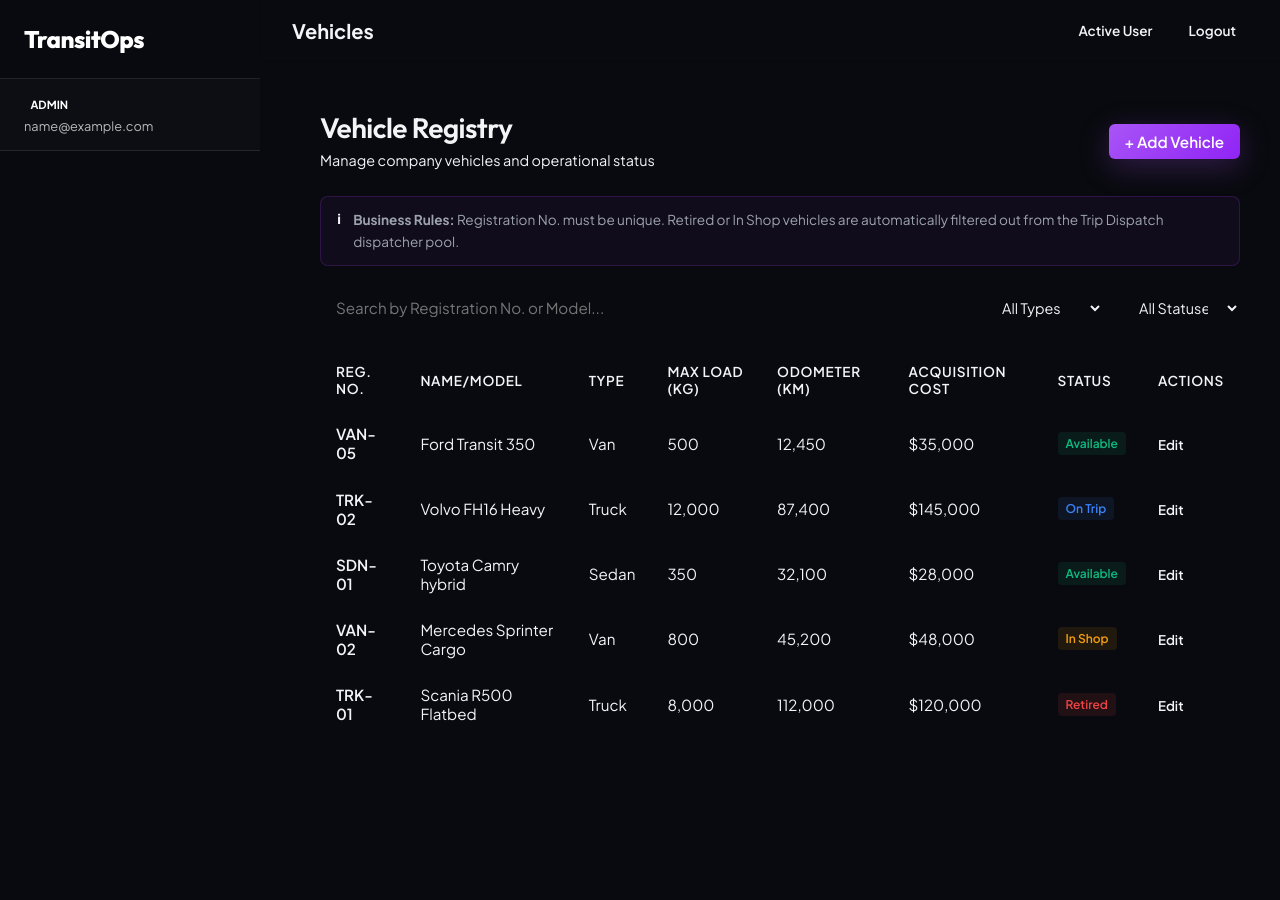
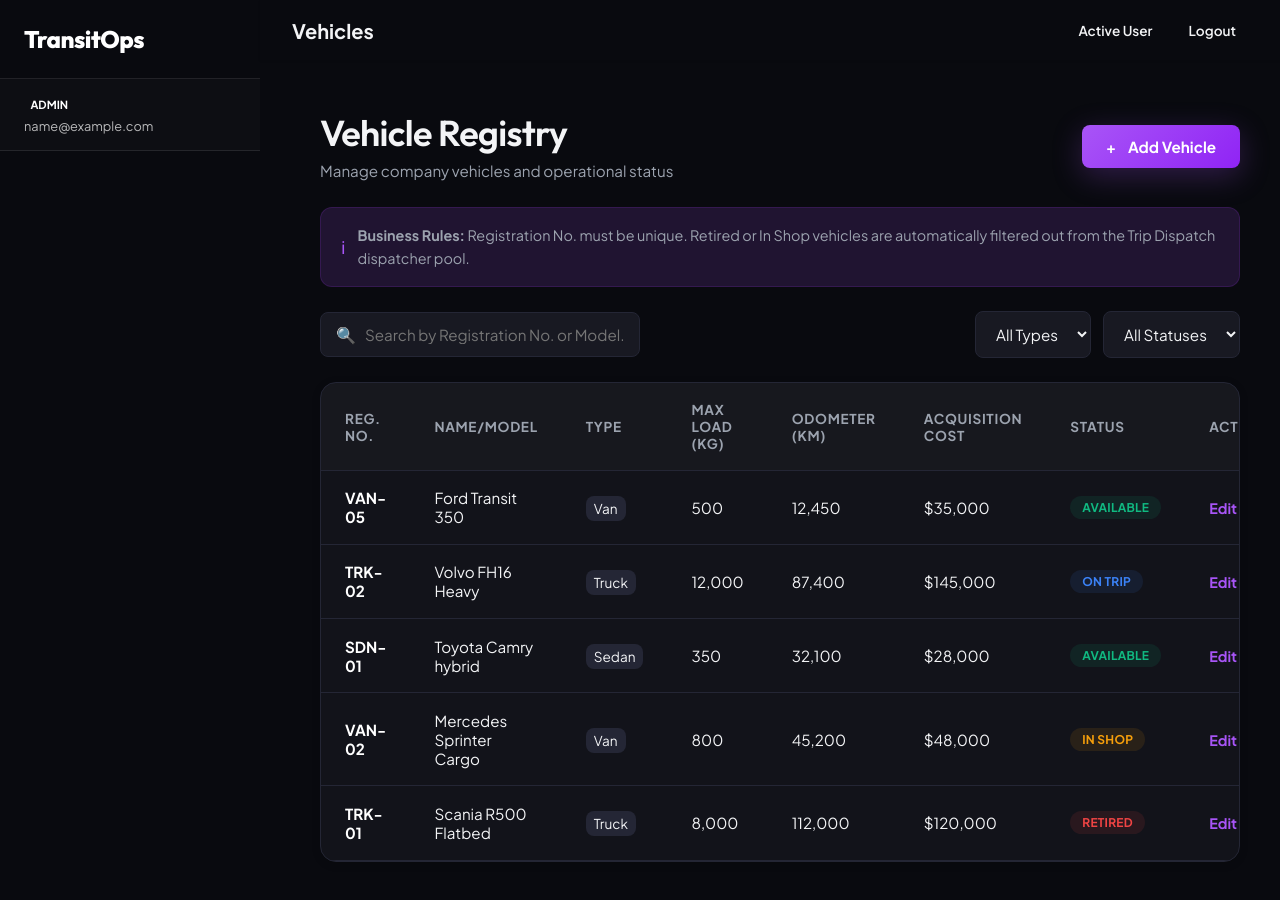
Before and after one commit to nishad-shaik/TransitOps-odoo, a Vue app in the folder frontend/: page /vehicles in a window 1280 px wide. Before the commit the page ends 800 px from the top, so only its background shows below. Built offline with nearby package versions, Linux system fonts and the light colour scheme; sample sign-in values are in the browser's storage.

Commit message:
style: refine vehicles registry table headers and modals

```diff
--- a/frontend/src/views/Vehicles.vue
+++ b/frontend/src/views/Vehicles.vue
@@ -1,22 +1,26 @@
 <template>
   <div class="vehicles-container">
+    <!-- Page Header -->
     <div class="page-header">
       <div>
         <h1>Vehicle Registry</h1>
         <p class="subtitle">Manage company vehicles and operational status</p>
       </div>
-      <button @click="showAddModal = true" class="btn-primary">+ Add Vehicle</button>
+      <button @click="showAddModal = true" class="btn-primary">
+        <span class="plus-icon">+</span> Add Vehicle
+      </button>
     </div>
 
-    <!-- Info message mapping to evaluation business rules -->
+    <!-- Compliance Banner -->
     <div class="info-banner">
       <span class="info-icon">ℹ</span>
       <p><strong>Business Rules:</strong> Registration No. must be unique. Retired or In Shop vehicles are automatically filtered out from the Trip Dispatch dispatcher pool.</p>
     </div>
 
-    <!-- Filters & Search -->
+    <!-- Table Action Controls -->
     <div class="table-actions">
       <div class="search-box">
+        <span class="search-icon">🔍</span>
         <input
           type="text"
           v-model="searchQuery"
@@ -40,7 +44,7 @@
       </div>
     </div>
 
-    <!-- Data Table -->
+    <!-- Data Table Container -->
     <div class="table-card">
       <table class="data-table">
         <thead>
@@ -57,14 +61,16 @@
         </thead>
         <tbody>
           <tr v-for="vehicle in filteredVehicles" :key="vehicle.regNo">
-            <td class="font-mono">{{ vehicle.regNo }}</td>
+            <td class="font-mono highlight-text">{{ vehicle.regNo }}</td>
             <td>{{ vehicle.model }}</td>
-            <td>{{ vehicle.type }}</td>
+            <td>
+              <span class="type-tag">{{ vehicle.type }}</span>
+            </td>
             <td>{{ vehicle.maxLoad.toLocaleString() }}</td>
             <td>{{ vehicle.odometer.toLocaleString() }}</td>
             <td>${{ vehicle.acquisitionCost.toLocaleString() }}</td>
             <td>
-              <span class="status-badge" :class="vehicle.status.toLowerCase().replace(' ', '-')">
+              <span class="badge" :class="statusBadgeClass(vehicle.status)">
                 {{ vehicle.status }}
               </span>
             </td>
@@ -79,18 +85,21 @@
       </table>
     </div>
 
-    <!-- Add/Edit Vehicle Modal (Placeholder) -->
-    <div v-if="showAddModal" class="modal-overlay">
+    <!-- Modal Form -->
+    <div v-if="showAddModal" class="modal-overlay" @click.self="showAddModal = false">
       <div class="modal">
-        <h3>Add New Vehicle</h3>
+        <div class="modal-header">
+          <h3>Add New Vehicle</h3>
+          <button @click="showAddModal = false" class="close-btn">&times;</button>
+        </div>
         <form @submit.prevent="saveVehicle">
           <div class="form-group">
             <label>Registration Number</label>
-            <input type="text" v-model="newVehicle.regNo" placeholder="e.g. TN-05-A-1234" required />
+            <input type="text" v-model="newVehicle.regNo" placeholder="e.g. VAN-05" required />
           </div>
           <div class="form-group">
             <label>Name/Model</label>
-            <input type="text" v-model="newVehicle.model" placeholder="e.g. Ford Transit" required />
+            <input type="text" v-model="newVehicle.model" placeholder="e.g. Ford Transit 350" required />
           </div>
           <div class="form-row">
             <div class="form-group">
@@ -162,8 +171,14 @@ const filteredVehicles = computed(() => {
   });
 });
 
+const statusBadgeClass = (status) => {
+  if (status === 'Available') return 'badge-success';
+  if (status === 'On Trip') return 'badge-info';
+  if (status === 'In Shop') return 'badge-warning';
+  return 'badge-danger';
+};
+
 const saveVehicle = () => {
-  // Check unique registration number constraint
   const exists = vehicles.value.some(v => v.regNo.toLowerCase() === newVehicle.regNo.toLowerCase());
   if (exists) {
     alert('Registration No. must be unique');
@@ -172,7 +187,6 @@ const saveVehicle = () => {
 
   vehicles.value.push({ ...newVehicle });
   showAddModal.value = false;
-  // Reset fields
   newVehicle.regNo = '';
   newVehicle.model = '';
   newVehicle.maxLoad = 500;
@@ -199,36 +213,35 @@ const editVehicle = (vehicle) => {
 }
 
 .page-header h1 {
+  font-size: 2.25rem;
   margin: 0;
-  font-size: 1.75rem;
-  color: var(--text-h);
 }
 
 .subtitle {
-  margin: 0.25rem 0 0 0;
-  color: var(--text);
+  color: var(--text-secondary);
+  font-size: 0.95rem;
+  margin-top: 0.25rem;
+}
+
+.plus-icon {
+  margin-right: 0.25rem;
+  font-weight: 700;
+}
+
+.info-banner {
+  background-color: var(--primary-glow);
+  border: 1px solid rgba(170, 59, 255, 0.15);
+  padding: 1rem 1.25rem;
+  border-radius: var(--border-radius-md);
+  display: flex;
+  gap: 0.75rem;
+  align-items: center;
   font-size: 0.9rem;
 }
 
-.info-banner {
-  background-color: rgba(170, 59, 255, 0.05);
-  border: 1px solid rgba(170, 59, 255, 0.2);
-  padding: 0.75rem 1rem;
-  border-radius: 0.5rem;
-  display: flex;
-  gap: 0.75rem;
-  align-items: flex-start;
-  font-size: 0.85rem;
-  color: var(--text-h);
-}
-
-.info-banner p {
-  margin: 0;
-}
-
 .info-icon {
-  color: var(--accent);
-  font-weight: bold;
+  color: var(--primary);
+  font-size: 1.1rem;
 }
 
 .table-actions {
@@ -238,165 +251,84 @@ const editVehicle = (vehicle) => {
   flex-wrap: wrap;
 }
 
-.search-box input {
-  padding: 0.5rem 1rem;
-  border: 1px solid var(--border);
-  border-radius: 0.375rem;
-  width: 300px;
-  background-color: var(--bg);
-  color: var(--text-h);
-  outline: none;
+.search-box {
+  position: relative;
+  display: flex;
+  align-items: center;
 }
 
-.search-box input:focus {
-  border-color: var(--accent);
+.search-icon {
+  position: absolute;
+  left: 1rem;
+  color: var(--text-muted);
+}
+
+.search-box input {
+  padding-left: 2.75rem;
+  width: 320px;
 }
 
 .filter-group {
   display: flex;
-  gap: 1rem;
+  gap: 0.75rem;
 }
 
 .filter-group select {
-  padding: 0.5rem 1rem;
-  border: 1px solid var(--border);
-  border-radius: 0.375rem;
-  background-color: var(--bg);
-  color: var(--text-h);
-  font-size: 0.9rem;
-}
-
-.table-card {
-  background-color: var(--bg);
-  border: 1px solid var(--border);
-  border-radius: 0.5rem;
-  overflow-x: auto;
-  box-shadow: var(--shadow);
-}
-
-.data-table {
-  width: 100%;
-  border-collapse: collapse;
-  text-align: left;
-  font-size: 0.9rem;
-}
-
-.data-table th,
-.data-table td {
-  padding: 0.85rem 1rem;
-  border-bottom: 1px solid var(--border);
-}
-
-.data-table th {
-  color: var(--text);
-  font-weight: 600;
-  background-color: var(--social-bg);
-}
-
-.data-table td {
-  color: var(--text-h);
+  width: auto;
+  cursor: pointer;
 }
 
 .font-mono {
   font-family: var(--mono);
-  font-weight: 600;
 }
 
-.status-badge {
-  padding: 0.25rem 0.5rem;
-  border-radius: 0.25rem;
-  font-size: 0.75rem;
-  font-weight: 600;
-  display: inline-block;
+.highlight-text {
+  font-weight: 700;
+  color: #fff;
 }
 
-.status-badge.available {
-  background-color: rgba(16, 185, 129, 0.1);
-  color: #10b981;
-}
-
-.status-badge.on-trip {
-  background-color: rgba(59, 130, 246, 0.1);
-  color: #3b82f6;
-}
-
-.status-badge.in-shop {
-  background-color: rgba(245, 158, 11, 0.1);
-  color: #f59e0b;
-}
-
-.status-badge.retired {
-  background-color: rgba(239, 68, 68, 0.1);
-  color: #ef4444;
-}
-
-.btn-primary {
-  padding: 0.5rem 1rem;
-  background-color: var(--accent);
-  color: white;
-  border: none;
-  border-radius: 0.375rem;
-  font-weight: 600;
-  cursor: pointer;
-}
-
-.btn-secondary {
-  padding: 0.5rem 1rem;
-  background-color: var(--bg);
-  border: 1px solid var(--border);
-  color: var(--text-h);
-  border-radius: 0.375rem;
-  font-weight: 600;
-  cursor: pointer;
+.type-tag {
+  background-color: var(--border-color);
+  padding: 0.25rem 0.5rem;
+  border-radius: var(--border-radius-sm);
+  font-size: 0.85rem;
+  color: var(--text-primary);
 }
 
 .btn-text {
   background: none;
   border: none;
-  color: var(--accent);
+  color: var(--primary);
   cursor: pointer;
-  font-weight: 600;
+  font-weight: 700;
+  font-size: 0.9rem;
+  transition: color 0.2s ease;
+}
+
+.btn-text:hover {
+  color: var(--primary-hover);
 }
 
 .empty-row {
-  color: var(--text);
-  padding: 2rem;
+  color: var(--text-secondary);
+  padding: 3rem;
+  text-align: center;
 }
 
-/* Modal styling */
-.modal-overlay {
-  position: fixed;
-  top: 0;
-  left: 0;
-  right: 0;
-  bottom: 0;
-  background-color: rgba(0, 0, 0, 0.5);
+/* Modal Styling Extensions */
+.modal-header {
   display: flex;
+  justify-content: space-between;
   align-items: center;
-  justify-content: center;
-  z-index: 1000;
+  margin-bottom: 1.5rem;
 }
 
-.modal {
-  background-color: var(--bg);
-  border-radius: 0.5rem;
-  padding: 1.5rem;
-  width: 100%;
-  max-width: 500px;
-  box-shadow: 0 20px 25px -5px rgba(0, 0, 0, 0.1);
-  border: 1px solid var(--border);
-}
-
-.modal h3 {
-  margin: 0 0 1rem 0;
-  color: var(--text-h);
-}
-
-.form-group {
-  margin-bottom: 1rem;
-  display: flex;
-  flex-direction: column;
-  gap: 0.25rem;
+.close-btn {
+  background: none;
+  border: none;
+  color: var(--text-secondary);
+  font-size: 1.5rem;
+  cursor: pointer;
 }
 
 .form-row {
@@ -404,31 +336,4 @@ const editVehicle = (vehicle) => {
   grid-template-columns: 1fr 1fr;
   gap: 1rem;
 }
-
-.modal label {
-  font-size: 0.8rem;
-  font-weight: 600;
-  color: var(--text);
-}
-
-.modal input,
-.modal select {
-  padding: 0.5rem;
-  border: 1px solid var(--border);
-  border-radius: 0.375rem;
-  background-color: var(--bg);
-  color: var(--text-h);
-  outline: none;
-}
-
-.modal input:focus {
-  border-color: var(--accent);
-}
-
-.modal-actions {
-  display: flex;
-  justify-content: flex-end;
-  gap: 1rem;
-  margin-top: 1.5rem;
-}
 </style>
```
